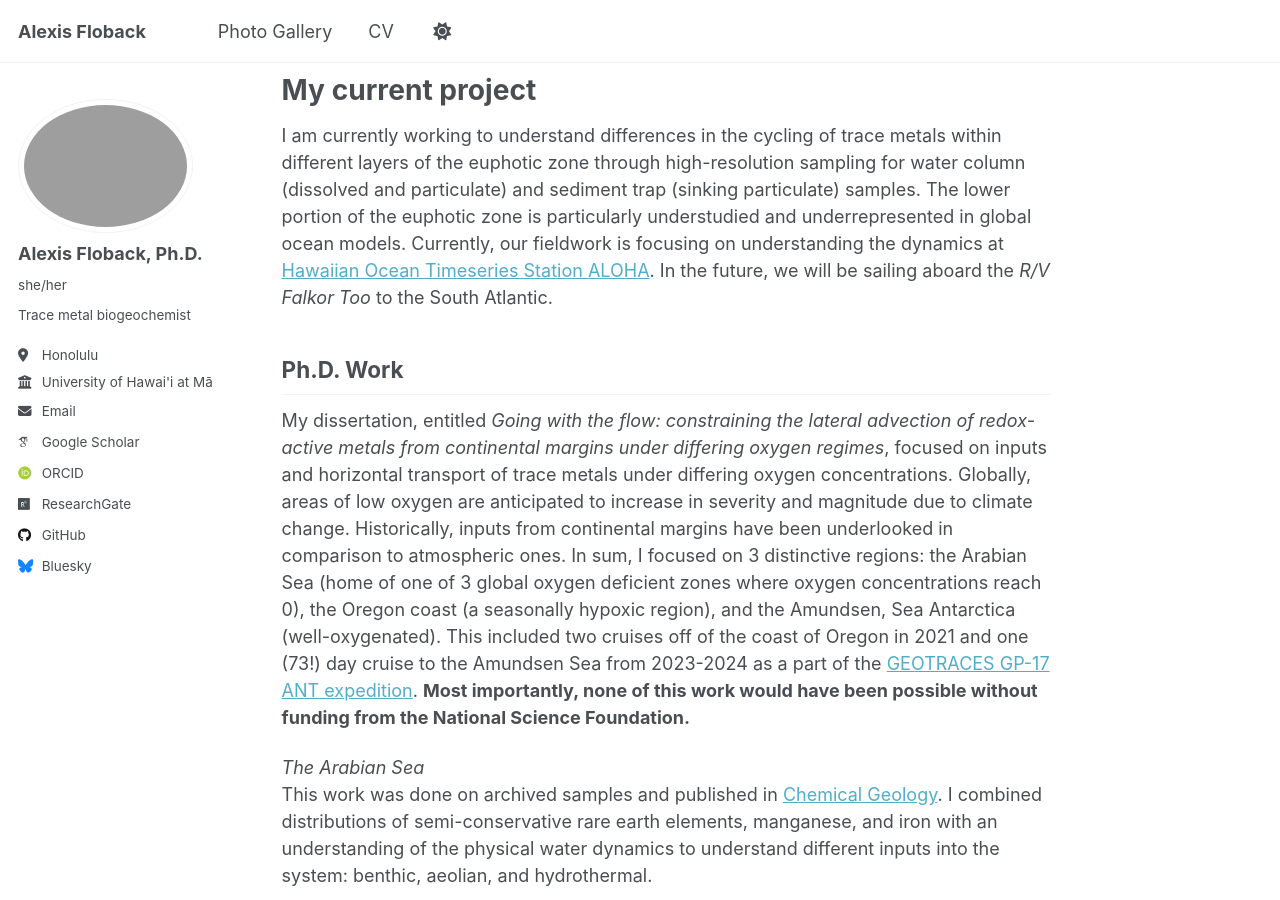
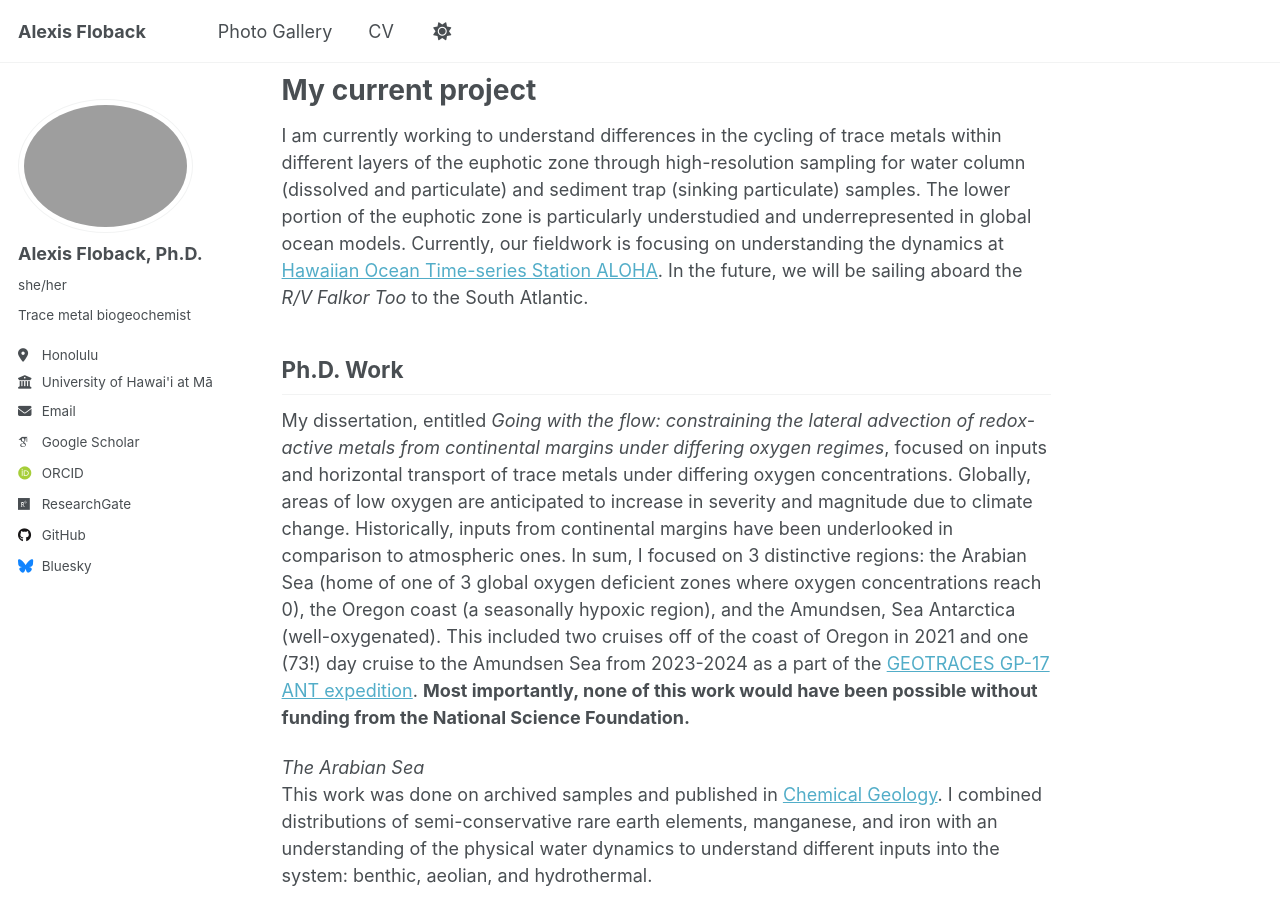
Before and after one commit to alexis-floback/alexis-floback.github.io, a Jekyll site: the page built from _pages/about.md, in a window 1280 px wide and 900 px high, scrolled down 752 px. Built offline with Jekyll 4.4.1, drawn with Linux system fonts in a browser that asks for light colours; some web fonts are replaced.

Commit message:
Update about.md

```diff
--- a/_pages/about.md
+++ b/_pages/about.md
@@ -17,7 +17,7 @@ I like to think about the ocean as a puzzle (it helps that I love puzzles...). T
 
 My current project
 ======
-I am currently working to understand differences in the cycling of trace metals within different layers of the euphotic zone through high-resolution sampling for water column (dissolved and particulate) and sediment trap (sinking particulate) samples. The lower portion of the euphotic zone is particularly understudied and underrepresented in global ocean models. Currently, our fieldwork is focusing on understanding the dynamics at [Hawaiian Ocean Timeseries Station ALOHA](aloha.manoa.hawaii.edu). In the future, we will be sailing aboard the _R/V Falkor Too_ to the South Atlantic.
+I am currently working to understand differences in the cycling of trace metals within different layers of the euphotic zone through high-resolution sampling for water column (dissolved and particulate) and sediment trap (sinking particulate) samples. The lower portion of the euphotic zone is particularly understudied and underrepresented in global ocean models. Currently, our fieldwork is focusing on understanding the dynamics at [Hawaiian Ocean Time-series Station ALOHA](aloha.manoa.hawaii.edu). In the future, we will be sailing aboard the _R/V Falkor Too_ to the South Atlantic.
 
 Ph.D. Work
 ------
```
